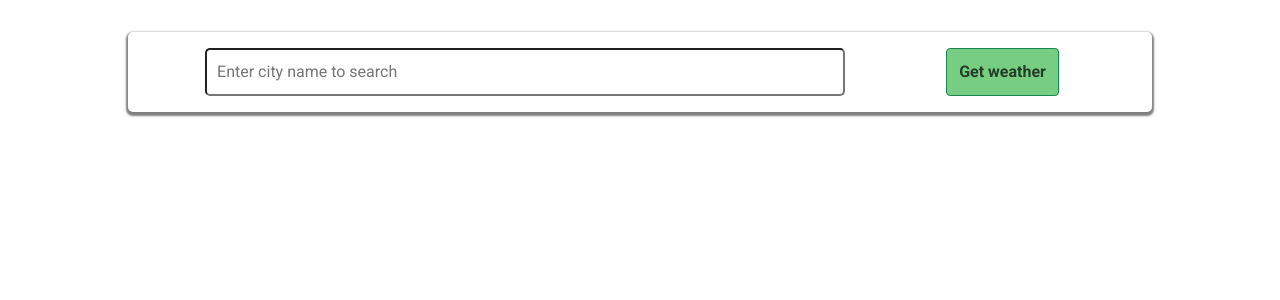
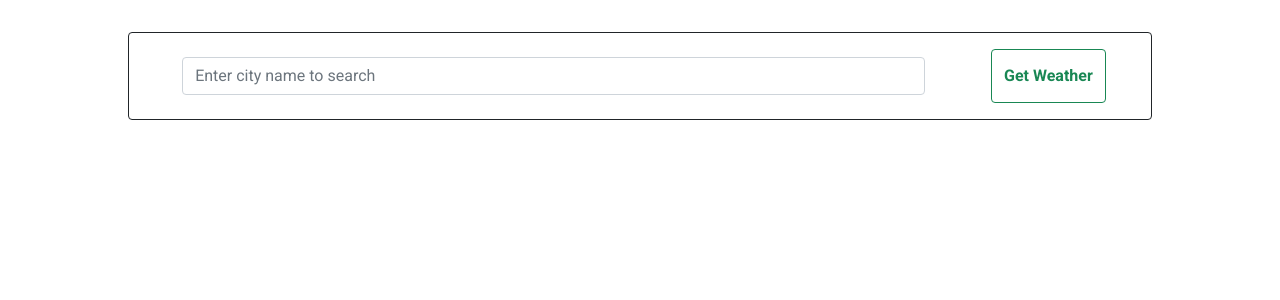
Before and after one commit to OsamaMalik651/weatherApp, a React (Create React App) app: page / in a window 1280 px wide. Shown: the top 300 px of the page. Built offline with nearby package versions, Linux system fonts and the light colour scheme.

Commit message:
incorporated reviewer comments

```diff
--- a/src/components/City.js
+++ b/src/components/City.js
@@ -1,8 +1,8 @@
 import React from "react";
 import { getTimefromMS } from "../constants/dateFunctions";
-import "../styles/City.css";
 import "../styles/weather-icons.min.css";
 import { LINKS } from "../constants";
+import { Card, Col, Row } from "reactstrap";
 
 const City = ({ currentWeather, name, state, country }) => {
   const { sunrise, sunset, temp, feels_like, weather } = currentWeather;
@@ -15,30 +15,33 @@ const City = ({ currentWeather, name, state, country }) => {
   const iconURL = LINKS.iconURL.path;
 
   return (
-    <div className="city">
-      <span style={{ textAlign: "center" }}>
+    <Card className="shadow border border-dark">
+      <Row className="d d-flex align-items-center text-center">
+        <Col>
           <h1>{name}</h1>
           <h6>
             {state}, {country}
           </h6>
-      </span>
-
+        </Col>
+        <Col className="d d-flex align-items-center justify-content-between">
           <h5>Weather: {todayWeather}</h5>
           <i>
             {" "}
             <img src={`${iconURL}${weatherIcon}@2x.png`} alt="weather icon" />
           </i>
-      <div className="">
+        </Col>
+        <Col>
+          {" "}
           <h5>Temperature {temp} &#8451;</h5>
           <h5>Feels like {feels_like} &#8451;</h5>
-      </div>
-      <div className="">
+        </Col>
+        <Col>
+          {" "}
           <h5>Sunrise {sunrise_time}</h5>
           <h5>Sunset {sunSet_time}</h5>
-      </div>
-
-      <p></p>
-    </div>
+        </Col>
+      </Row>
+    </Card>
   );
 };
 
--- a/src/components/DayCard.js
+++ b/src/components/DayCard.js
@@ -5,12 +5,10 @@ import {
   getTimefromMS,
 } from "../constants/dateFunctions";
 
-import "../styles/dayCard.css";
 import { LINKS } from "../constants";
 import {
   Card,
   CardBody,
-  CardHeader,
   CardSubtitle,
   CardText,
   CardTitle,
@@ -25,81 +23,53 @@ const DayCard = ({ day }) => {
   const weather = day.weather[0];
   const iconURL = LINKS.iconURL.path;
   return (
-    <div className="dayCard">
-      <h2>{dayName}</h2>
-      <div className="dayCard-top">
+    <Card
+      body
+      outline
+      color="dark"
+      style={{
+        "min-width": "15rem",
+        "min-height": "20rem",
+      }}
+      className=" m-2 p-1 d d-flex align-items-center justify-content-center text-center shadow"
+    >
+      <CardBody className="d d-flex flex-column align-items-center">
+        <CardSubtitle>
+          <CardTitle tag="h2">{dayName}</CardTitle>
+          <Row xs="1" md="2">
+            <Col>
               <h6>{date}</h6>
+            </Col>
+            <Col>
               <h6>{time}</h6>
-      </div>
-      <div className="dayCard-middle">
+            </Col>
+          </Row>
+        </CardSubtitle>
+        <CardText>
+          <Row xs="1" md="2">
+            <Col>
               <h6> Temp: {day.temp.day}&#8451;</h6>
-        <div className="">
+            </Col>
+            <Col>
               <h6>Max : {day.temp.max}&#8451;</h6>
               <h6>Min : {day.temp.min}&#8451;</h6>
-        </div>
-      </div>
-      <div className="dayCard-bottom">
-        <div className="dayCard-bottom-left">
-          <img src={`${iconURL}${weather.icon}@2x.png`} alt="weather icon" />
-        </div>
-
-        <div className="dayCard-bottom-right">
+            </Col>
+          </Row>
+          <Row xs="1" md="2">
+            <Col>
+              <img
+                src={`${iconURL}${weather.icon}@2x.png`}
+                alt="weather icon"
+              />
+            </Col>
+            <Col className="align-self-end">
               <h4>{weather.main}</h4>
               <p>{weather.description}</p>
-        </div>
-      </div>
-    </div>
-
-    // <Card
-    //   body
-    //   style={{
-    //     "min-width": "15rem",
-    //     "min-height": "20rem",
-    //     "box-shadow": "0px 0px 5px #000",
-    //   }}
-    //   className=" m-2 p-1  d d-flex align-items-center justify-content-center text-center"
-    // >
-    //   <CardBody>
-    //     <CardTitle tag="h2">{dayName}</CardTitle>
-    //     <CardSubtitle>
-    //       <Row xs="1" md="2">
-    //         <Col>
-    //           <h6>{date}</h6>
-    //         </Col>
-    //         <Col>
-    //           <h6>{time}</h6>
-    //         </Col>
-    //       </Row>
-    //     </CardSubtitle>
-    //     <CardText>
-    //       <Row xs="1" md="2">
-    //         <Col>
-    //           <h6> Temp: {day.temp.day}&#8451;</h6>
-    //         </Col>
-    //         <Col>
-    //           <h6>Max : {day.temp.max}&#8451;</h6>
-    //           <h6>Min : {day.temp.min}&#8451;</h6>
-    //         </Col>
-    //       </Row>
-    //       <Row
-    //         xs="1"
-    //         md="2"
-    //         className="d d-flex align-items-center justify-content-center"
-    //       >
-    //         <Col>
-    //           <img
-    //             src={`${iconURL}${weather.icon}@2x.png`}
-    //             alt="weather icon"
-    //           />
-    //         </Col>
-    //         <Col className="align-self-end">
-    //           <h4>{weather.main}</h4>
-    //           <p>{weather.description}</p>
-    //         </Col>
-    //       </Row>
-    //     </CardText>
-    //   </CardBody>
-    // </Card>
+            </Col>
+          </Row>
+        </CardText>
+      </CardBody>
+    </Card>
   );
 };
 
--- a/src/components/Search.js
+++ b/src/components/Search.js
@@ -1,6 +1,5 @@
 import React, { useState } from "react";
-import { Button } from "reactstrap";
-import "../styles/Search.css";
+import { Button, Card, CardBody, Input } from "reactstrap";
 const Search = ({ onClick }) => {
   const [cityName, setCityName] = useState("");
   const handleChange = (event) => {
@@ -11,10 +10,10 @@ const Search = ({ onClick }) => {
   };
 
   return (
-    <div className="searchBar">
-      <input
-        type="text"
-        className=""
+    <Card style={{ width: "80vw" }} outline color="dark">
+      <CardBody className="d d-flex justify-content-around">
+        <Input
+          className="m-2 w-75"
           placeholder="Enter city name to search"
           name="cityName"
           value={cityName}
@@ -22,12 +21,14 @@ const Search = ({ onClick }) => {
         />
         <Button
           color="success"
-        className="searchBar-button"
+          outline
+          className="fw-bold mw-auto"
           onClick={() => handleSubmit()}
         >
-        Get weather
+          Get Weather
         </Button>
-    </div>
+      </CardBody>
+    </Card>
   );
 };
 
--- /dev/null
+++ b/src/constants/constants.js
@@ -0,0 +1,3 @@
+export const constants = {
+  limit: 5,
+};
--- a/src/constants/index.js
+++ b/src/constants/index.js
@@ -1,2 +1,3 @@
 export * from "./links.js";
 export * from "./apiEndPoints";
+export * from "./constants";
--- a/src/containers/Home.js
+++ b/src/containers/Home.js
@@ -58,7 +58,7 @@ function Home() {
       </div>
 
       {dayElements.length ? (
-        <div className="daily-weather">{dayElements}</div>
+        <div className="daily-weather shadow">{dayElements}</div>
       ) : (
         ""
       )}
--- a/src/services/weather.js
+++ b/src/services/weather.js
@@ -1,5 +1,5 @@
 import axios from "../apis/weather";
-import { GET_WEATHER_BY_CITY, GET_CITY_DETAILS } from "../constants";
+import { GET_WEATHER_BY_CITY, GET_CITY_DETAILS, constants } from "../constants";
 const { REACT_APP_APP_ID } = process.env;
 
 export const getCityWeather = async (lat, lon) => {
@@ -14,7 +14,7 @@ export const getCityWeather = async (lat, lon) => {
 export const getCityDetails = async (cityName) => {
   const response = await axios.get(GET_CITY_DETAILS(cityName), {
     params: {
-      limit: 5,
+      limit: constants.limit,
       appid: REACT_APP_APP_ID,
     },
   });
--- a/src/styles/City.css
+++ /dev/null
@@ -1,10 +0,0 @@
-.city {
-  max-width: 80vw;
-  display: flex;
-  border: 1px solid black;
-  align-items: center;
-  justify-content: space-around;
-  border-radius: 5px;
-  box-shadow: 0 2px 2px 2px rgba(0, 0, 0, 0.5);
-  flex-wrap: wrap;
-}
--- a/src/styles/Home.css
+++ b/src/styles/Home.css
@@ -16,6 +16,6 @@
   overflow: auto;
   margin: 1rem;
   width: 80vw;
-  border: 1px solid #ccc;
+  border: 1px solid black;
   border-radius: 5px;
 }
--- a/src/styles/Search.css
+++ /dev/null
@@ -1,26 +0,0 @@
-.searchBar {
-  width: 80vw;
-  height: fit-content;
-  border: none;
-  border-radius: 5px;
-  box-shadow: 0 2px 2px 2px rgba(0, 0, 0, 0.5);
-  display: flex;
-  justify-content: space-evenly;
-  flex-wrap: wrap;
-  align-items: center;
-  gap: 0.5rem;
-}
-.searchBar input {
-  width: 50vw;
-  padding: 10px;
-  border-radius: 5px;
-}
-.searchBar-button {
-  height: 3rem;
-  width: fit-content;
-  background-color: #77ce83;
-  color: rgba(0, 0, 0, 0.7);
-  font-size: 1rem;
-  font-weight: bold;
-  margin: 1rem;
-}
--- a/src/styles/dayCard.css
+++ /dev/null
@@ -1,54 +0,0 @@
-.dayCard {
-  min-width: 15rem;
-  height: 20rem;
-  background-color: #fff;
-  border-radius: 5px;
-  box-shadow: 0px 0px 5px #000;
-  display: flex;
-  flex-direction: column;
-  justify-content: center;
-  align-items: center;
-  gap: 0.8rem;
-  padding: 10px;
-  margin: 0 1rem;
-}
-.dayCard h2 {
-  font-weight: bold;
-}
-.dayCard-top {
-  display: flex;
-  width: 100%;
-  justify-content: space-around;
-}
-
-.dayCard-middle {
-  display: flex;
-  width: 100%;
-  justify-content: space-around;
-}
-
-.dayCard-bottom {
-  display: flex;
-  width: 100%;
-  justify-content: space-around;
-  align-items: center;
-}
-.dayCard-bottom-left {
-  flex: 1;
-}
-
-.dayCard-bottom-right {
-  flex: 1;
-  height: 100%;
-  display: flex;
-  flex-direction: column;
-  align-items: center;
-  justify-content: end;
-}
-.dayCard-bottom-right h4 {
-  font-weight: bold;
-}
-.dayCard-bottom-right > p {
-  font-size: 1rem;
-  text-align: center;
-}
```
Lines whose indentation alone changed are shown as unchanged.
